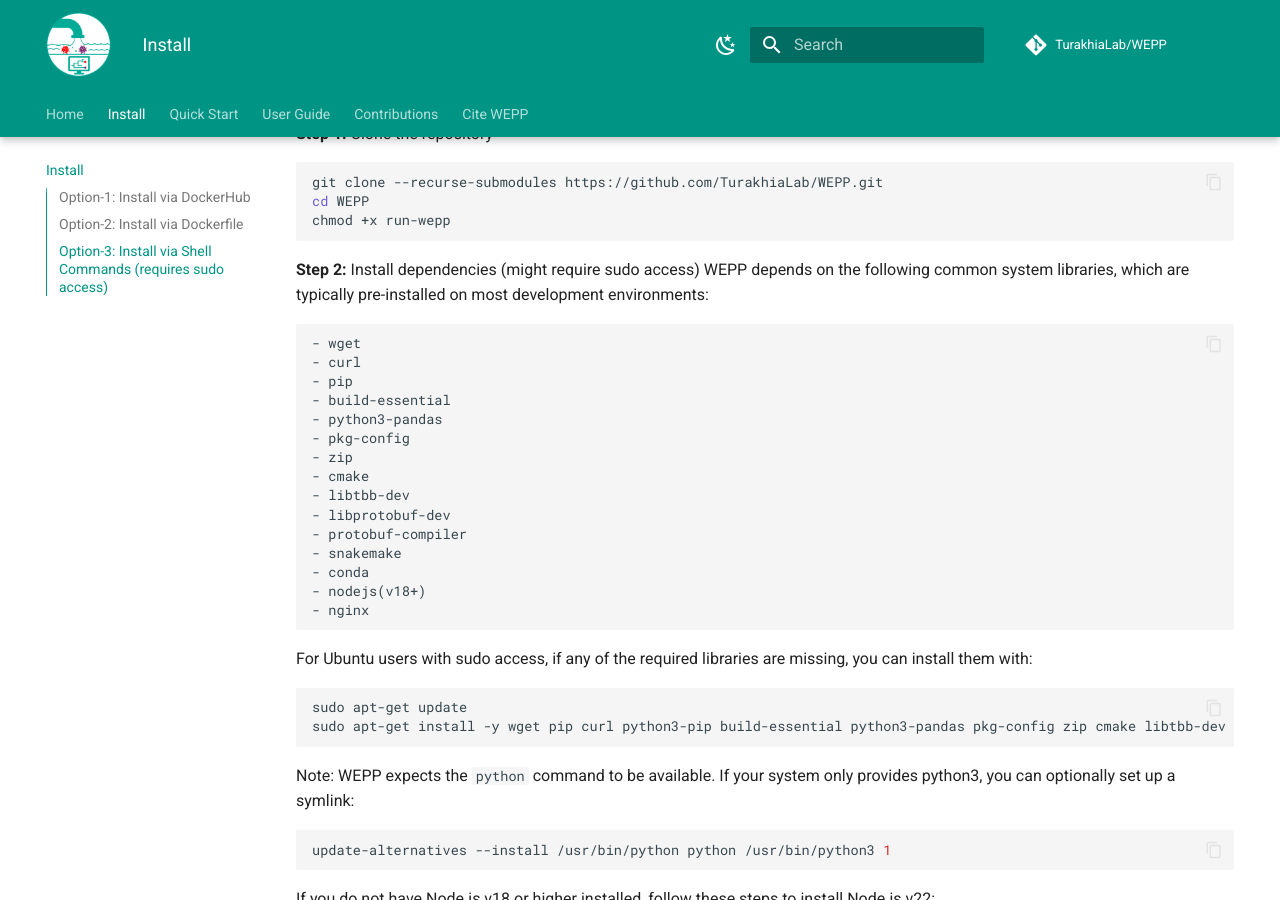
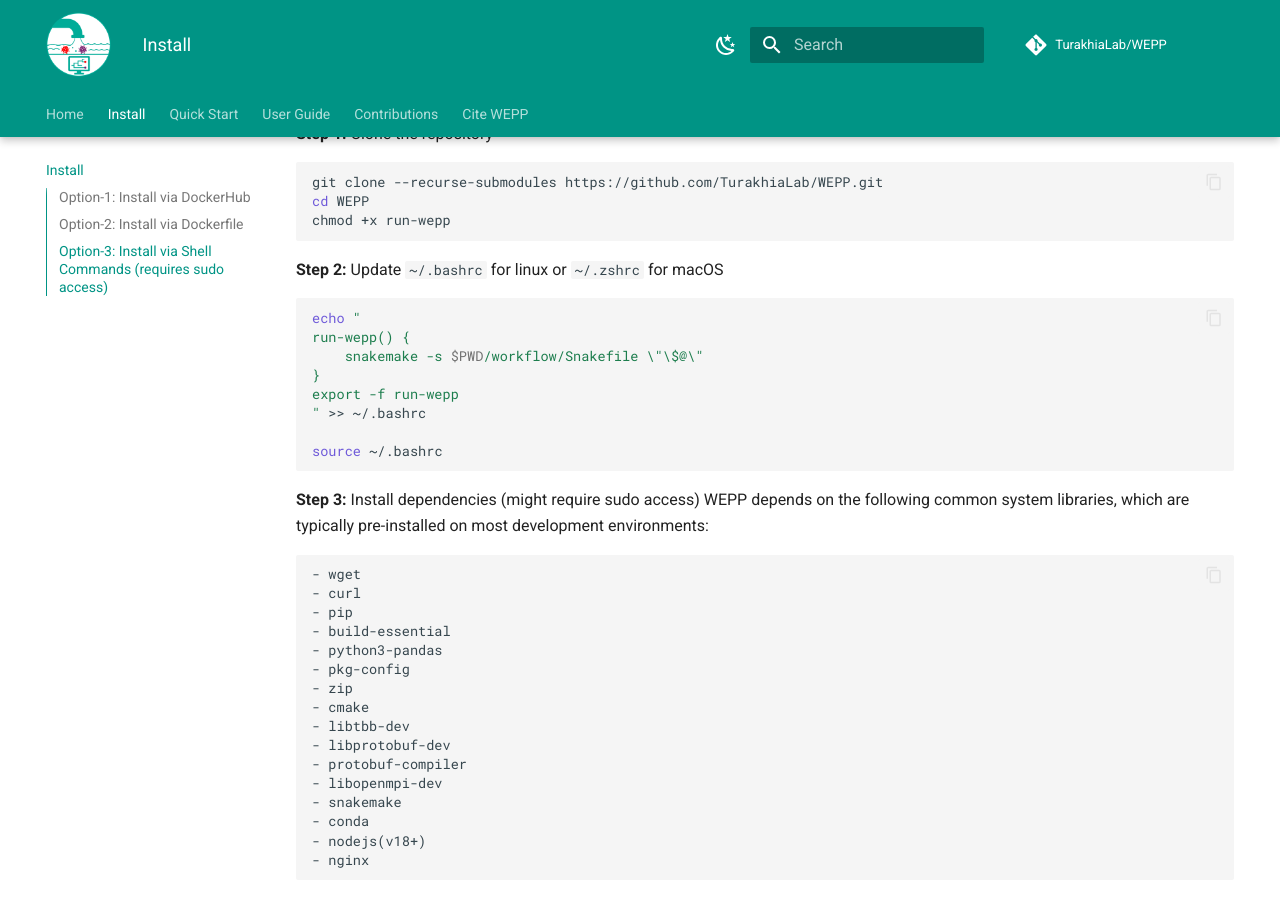
Before and after one commit to TurakhiaLab/WEPP, an MkDocs documentation site: the page built from docs/install.md, in a window 1280 px wide and 900 px high, scrolled down 1695 px. Built offline with MkDocs 1.6.1 and Material for MkDocs 9.7.7, drawn with Linux system fonts in a browser that asks for light colours; comment, search, counter and statistics services are not loaded.

````diff
--- a/docs/install.md
+++ b/docs/install.md
@@ -67,7 +67,20 @@
 cd WEPP
 chmod +x run-wepp
 ```
-**Step 2:** Install dependencies (might require sudo access)
+
+**Step 2:** Update `~/.bashrc` for linux or `~/.zshrc` for macOS
+```bash
+echo "
+run-wepp() {
+    snakemake -s $PWD/workflow/Snakefile \"\$@\"
+}
+export -f run-wepp
+" >> ~/.bashrc
+
+source ~/.bashrc
+```
+
+**Step 3:** Install dependencies (might require sudo access)
 WEPP depends on the following common system libraries, which are typically pre-installed on most development environments:
 ```text
 - wget
@@ -81,6 +94,7 @@
 - libtbb-dev
 - libprotobuf-dev
 - protobuf-compiler
+- libopenmpi-dev
 - snakemake
 - conda
 - nodejs(v18+)
````
Also changed, not shown: README.md (+15 -1 lines), 1 other file.
